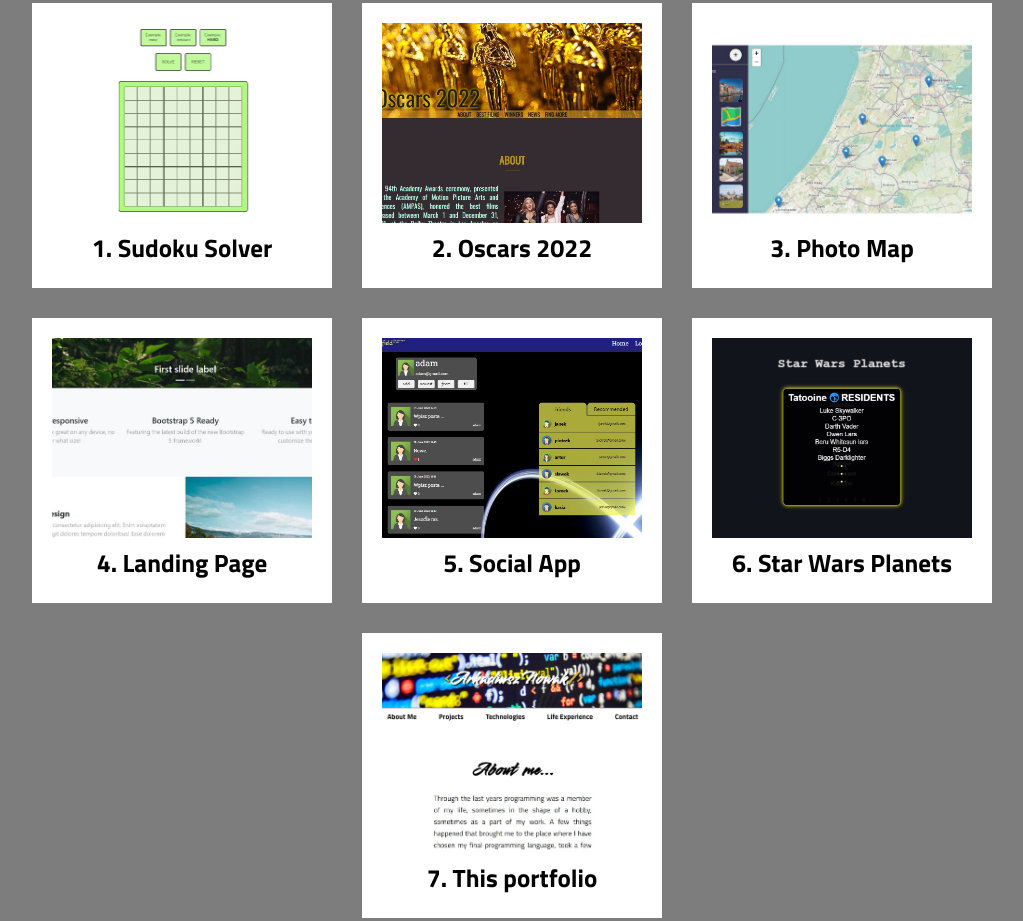
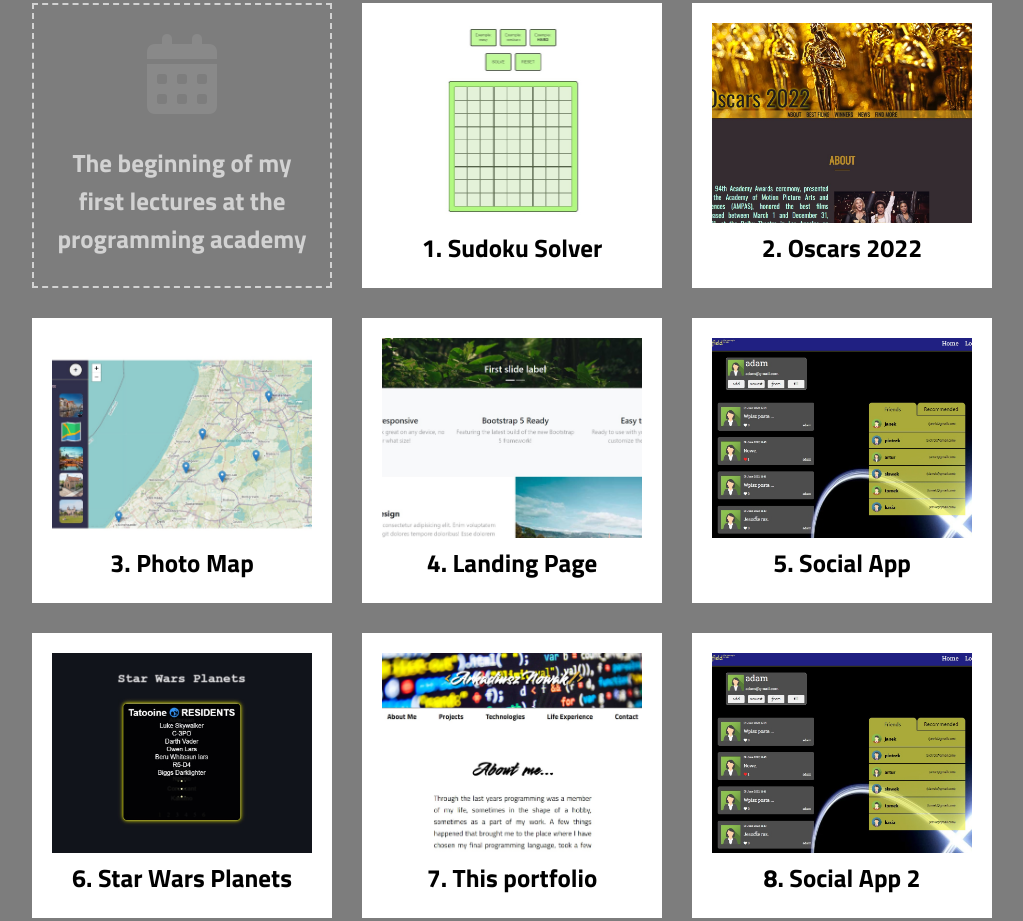
Before and after one commit to arkadiusznowak2022/7-portfolio, a plain HTML site: page index.html in a window 1280 px wide. Shown: the part 1453-2374 px from the top of the page, without its empty margins (128-1151 px from the left). Drawn offline with Linux system fonts and the light colour scheme; a web font is replaced by a local one.

Commit message:
add project

```diff
--- a/index.html
+++ b/index.html
@@ -48,6 +48,11 @@
     <section id="projects">
       <h2>Projects</h2>
       <div id="projects-cont">
+
+        <div class="time-table-event">
+          <i class="fa-solid fa-calendar-days"></i>
+          <h4>The beginning of my first lectures at the programming academy</h4>
+        </div>
 
         <div class="project">
           <img src="./img/projects/sudoku.jpg" alt="" />
@@ -103,7 +108,7 @@
           <img src="./img/projects/starwars.jpg" alt="" />
           <h4>6. Star Wars Planets</h4>
           <p class="project-desc">
-            Application made with <strong>React, Redux Toolkit, RTK Query and Typescript</strong>. With these four technologies I was practising writing and composing one app which receives data from Star Wars api.
+            Application made with <strong>React, Redux Toolkit, RTK Query and Typescript</strong>. Here are my first steps with these four technologies. I was practising writing and composing one app which receives data from Star Wars api.
           </p class="project-desc">
           <a href="https://github.com/arkadiusznowak2022/6-star-wars-planets" target="_blank" class="project-desc">GitHub</a>
           <a href="https://arkadiusznowak2022.github.io/6-star-wars-planets/" target="_blank" class="project-desc">Web app</a>
@@ -114,6 +119,16 @@
           <h4>7. This portfolio</h4>
           <p class="project-desc"></p>
           <a href="https://github.com/arkadiusznowak2022/7-portfolio" target="_blank" class="project-desc">GitHub</a>
+        </div>
+
+        <div class="project">
+          <img src="./img/projects/socialapp.jpg" alt="" />
+          <h4>8. Social App 2</h4>
+          <p class="project-desc">
+            Social App once again, this time reconstructed with <strong>React, Redux Toolkit, RTK Query and Typescript</strong>. All API communication is made with RTK Query which replaced Axios.
+          </p>
+          <a href="https://github.com/arkadiusznowak2022/8-social-app-2" target="_blank" class="project-desc">GitHub</a>
+          <a href="https://arkadiusznowak2022.github.io/8-social-app-2/" target="_blank" class="project-desc">Web app</a>
         </div>
 
       </div>
--- a/styles/section-projects.css
+++ b/styles/section-projects.css
@@ -14,6 +14,28 @@
 }
 
 /* Project */
+.time-table-event {
+  width: 300px;
+  height: 285px;
+  padding: 20px;
+
+  display: flex;
+  align-items: center;
+  justify-content: center;
+  flex-direction: column;
+  gap: 30px;
+
+  border: 2px dashed rgb(210, 210, 210);
+  color: rgb(210, 210, 210);
+  font-family: 'Titillium Web', sans-serif;
+  font-size: 25px;
+  text-align: center;
+}
+
+.time-table-event i {
+  font-size: 80px;
+  color: rgb(137, 137, 137);
+}
 
 .project {
   width: 300px;
@@ -83,7 +105,9 @@
 
 .project.opened {
   position: fixed;
-  top: 20vh;
+  top: 50%;
+  left: 50%;
+  transform: translate(-50%, -50%);
   width: 500px;
   height: 450px;
   box-shadow: 20px 20px 10px rgb(0, 0, 0);
@@ -99,7 +123,6 @@
 }
 
 .project:hover.opened {
-  transform: translateY(0px);
   cursor: default;
 }
 
@@ -128,8 +151,3 @@
   gap: 10%;
 }
 /*
-@media (max-width: 650px) {
-  .project.opened {
-    zoom: 70%;
-  }
-} */
```
Also changed, not shown: 1 other file.
